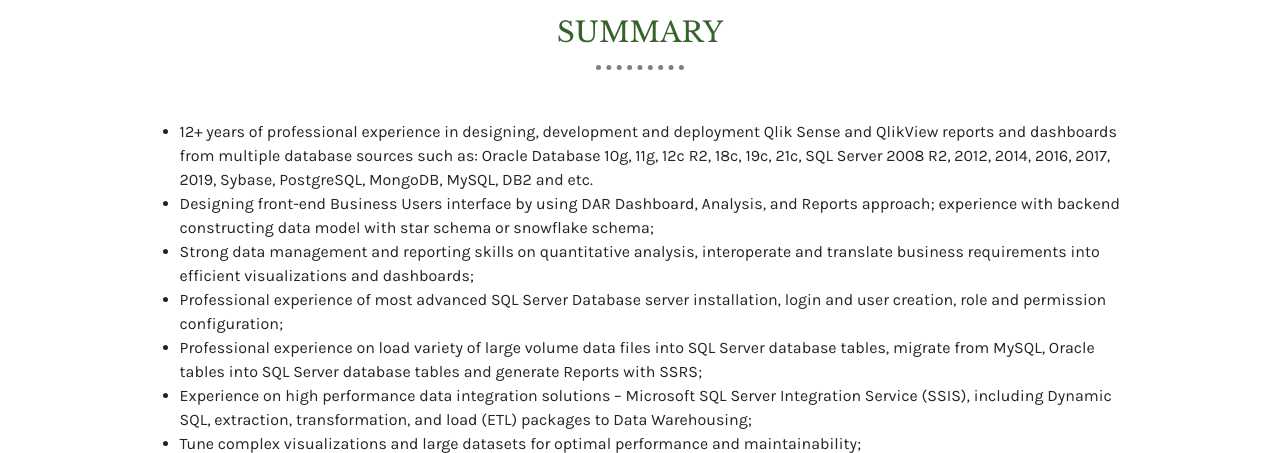
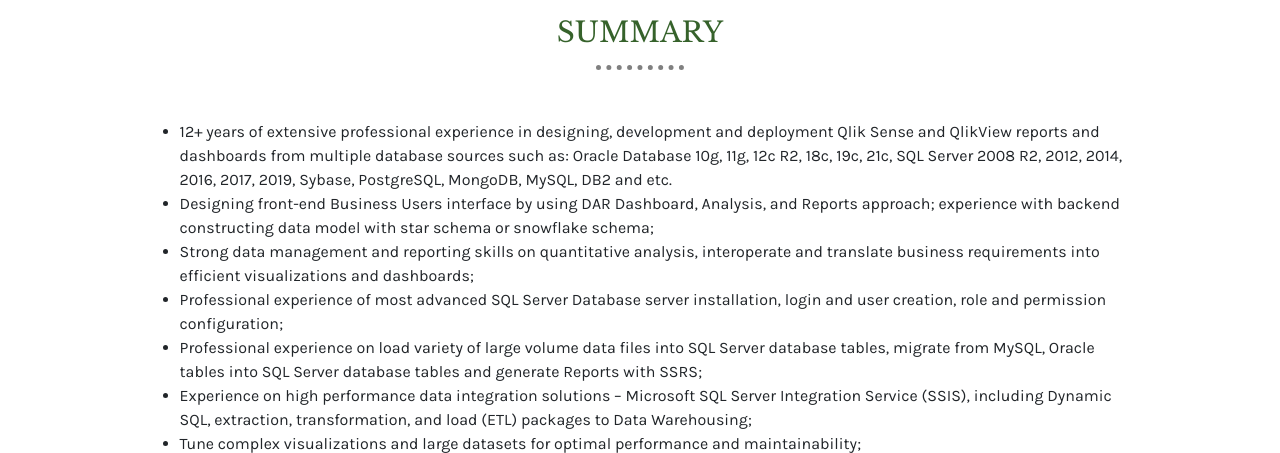
Before and after one commit to MikeJufa/cv, a plain HTML site: page index.html in a window 1280 px wide. Shown: the part 342-795 px from the top of the page. Drawn offline with nearby package versions, Linux system fonts and the light colour scheme.

Commit message:
Update index.html

```diff
--- a/index.html
+++ b/index.html
@@ -77,7 +77,7 @@
     <hr>
     <div class="Exp-container">
       <ul>
-        <li>12+ years of professional experience in designing, development and deployment Qlik Sense and QlikView reports and dashboards from multiple database sources such as: Oracle Database 10g, 11g, 12c R2, 18c, 19c, 21c,
+        <li>12+ years of extensive professional experience in designing, development and deployment Qlik Sense and QlikView reports and dashboards from multiple database sources such as: Oracle Database 10g, 11g, 12c R2, 18c, 19c, 21c,
           SQL Server 2008 R2, 2012, 2014, 2016, 2017, 2019, Sybase, PostgreSQL, MongoDB, MySQL, DB2 and etc.</li>
         <li>Designing front-end Business Users interface by using DAR Dashboard, Analysis, and Reports approach; experience with backend constructing data model with star schema or snowflake schema;</li>
         <li>Strong data management and reporting skills on quantitative analysis, interoperate and translate business requirements into efficient visualizations and dashboards;</li>
```
